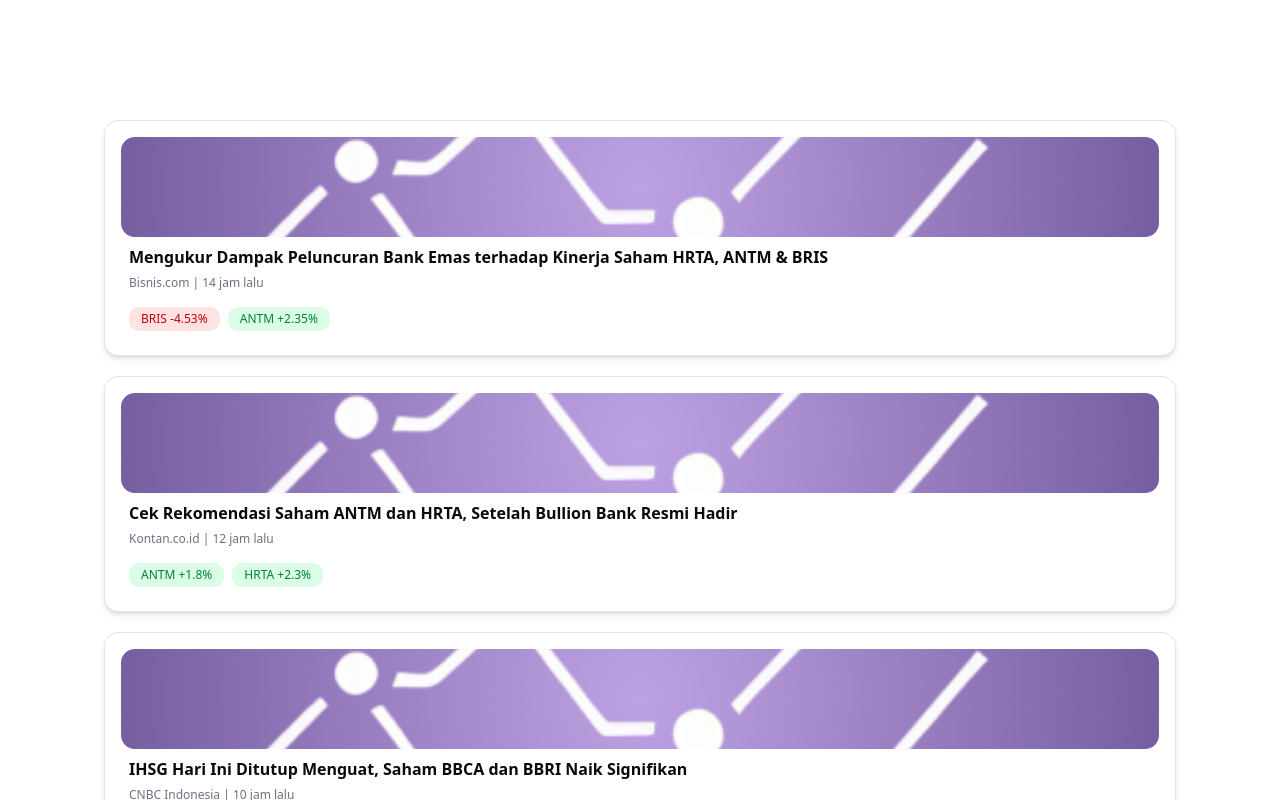
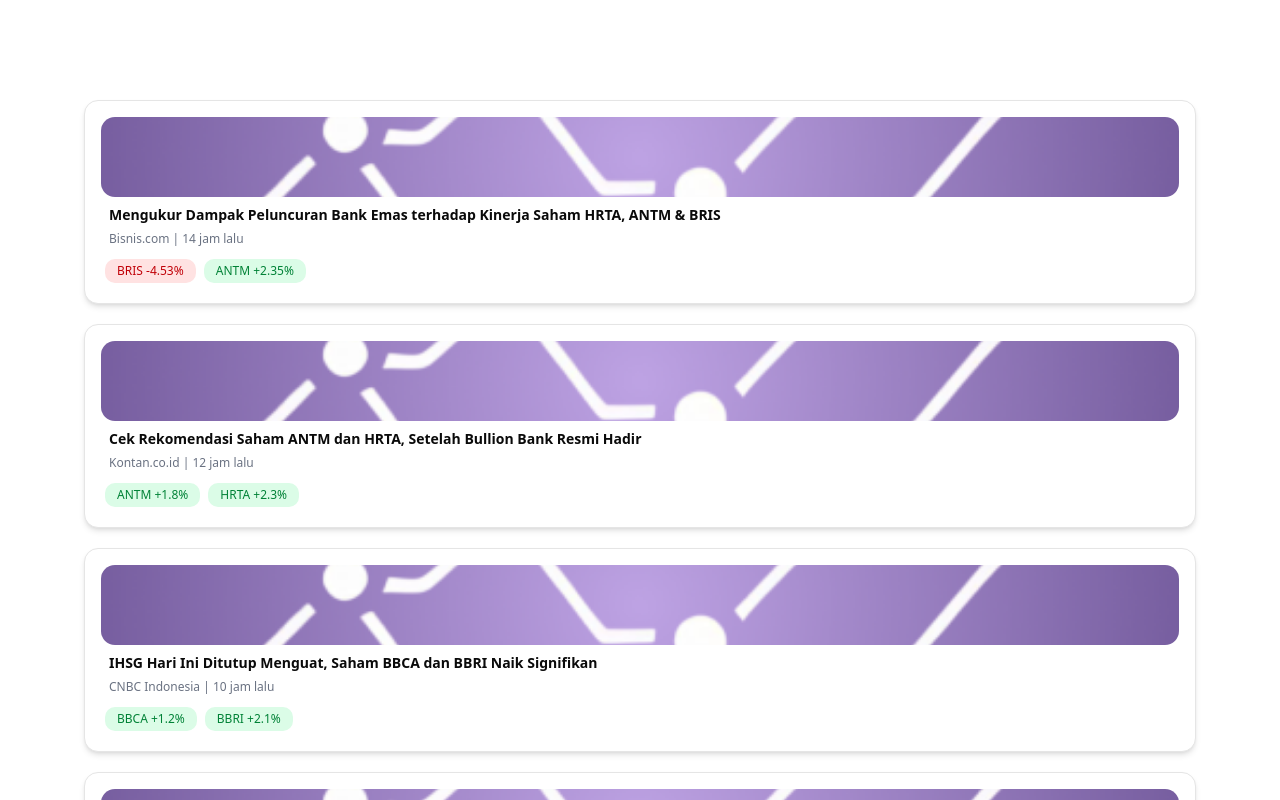
Before and after one commit to BrianHadianSTEI23/hackathon-web3-investify3, a Next.js app: page /news in a window 1280 px wide. Shown: the top 800 px of the page. Built offline with nearby package versions, Linux system fonts and the light colour scheme.

Commit message:
fix: the height of picture

```diff
--- a/src/app/news/page.tsx
+++ b/src/app/news/page.tsx
@@ -10,7 +10,7 @@ export default function News() {
       <Navbar navItems={navItems} />
       <div className="h-[200vh] flex items-center justify-center text-2xl"></div>
 
-      <div className="w-full p-20 mt-10 ml-6 mr-6 flex flex-col gap-5">
+      <div className="w-full p-15 mt-10 ml-6 mr-6 flex flex-col gap-5">
         {stockNews.map((news, index) => (
           <Card
             key={index}
@@ -18,7 +18,7 @@ export default function News() {
           >
 
             {/* News */}
-            <div className="w-full h-[60px] sm:h-[100px] relative overflow-hidden rounded-xl">
+            <div className="w-full h-[60px] sm:h-[80px] relative overflow-hidden rounded-xl">
               <Image
                 //src={news.imageUrl}
                 src="/logo.png"
@@ -31,7 +31,7 @@ export default function News() {
 
             {/* Content */}
             <CardHeader className="p-2">
-              <CardTitle className="text-sm sm:text-base font-semibold">
+              <CardTitle className="text-xs sm:text-sm font-semibold">
                 <a href={news.link} target="_blank" rel="noopener noreferrer" className="hover:underline">
                   {news.title}
                 </a>
@@ -42,7 +42,7 @@ export default function News() {
             </CardHeader>
 
             {/* Changes */}
-            <CardContent className="flex gap-2 flex-wrap p-2">
+            <CardContent className="flex gap-2 flex-wrap p-1">
               {news.stocks.map((stock, idx) => (
                 <span
                   key={idx}
```
